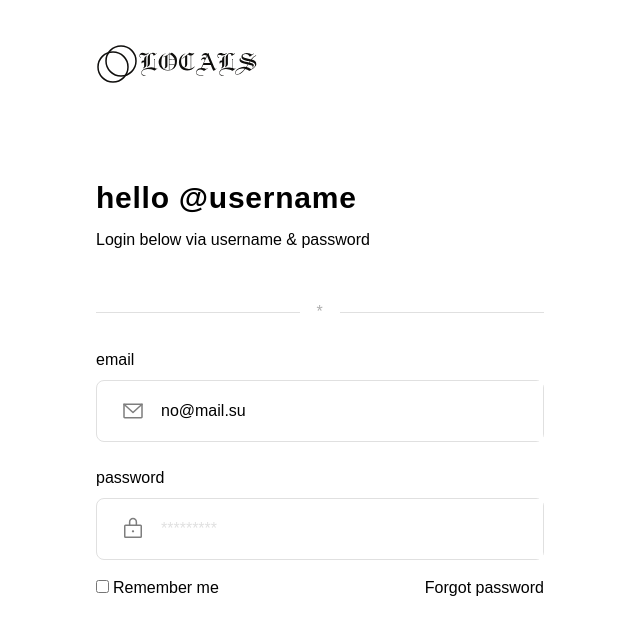
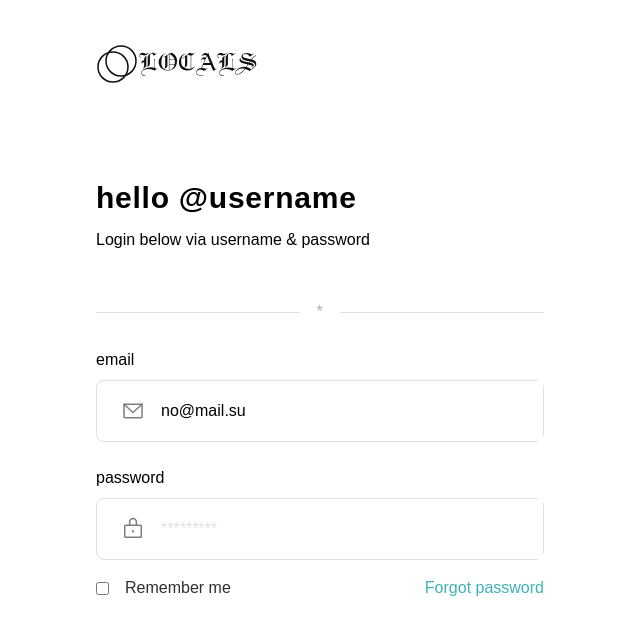
Before and after one commit to roma-marshall/legendary-locals-sniffle, a Vue app: page / in a window 1280 px wide. Shown: the top 634 px of the page, without its empty margins (0-640 px from the left). Built offline with nearby package versions, Linux system fonts and the light colour scheme.

Commit message:
checkbox styled

```diff
--- a/src/App.vue
+++ b/src/App.vue
@@ -56,11 +56,11 @@ import Password from './assets/img/password.svg'
               </div>
             </div>
             <div class="flex justify-between items-center pt-4">
-              <div>
+              <div class="flex items-center">
                 <input type="checkbox" name="remember" id="remember"/>
-                <label class="ml-1" for="remember">Remember me</label>
+                <label class="pl-4 font-light text-gray-900" for="remember">Remember me</label>
               </div>
-              <a href="#">Forgot password</a>
+              <a href="#" class="text-teal-500">Forgot password</a>
             </div>
           </form>
         </div>
```
